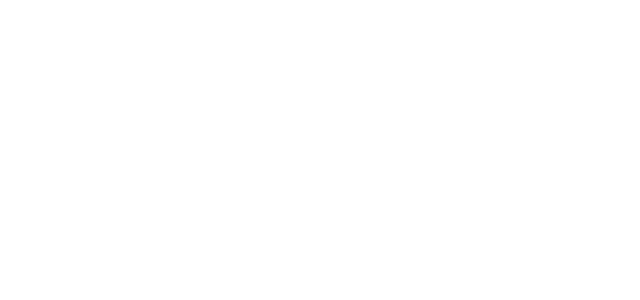
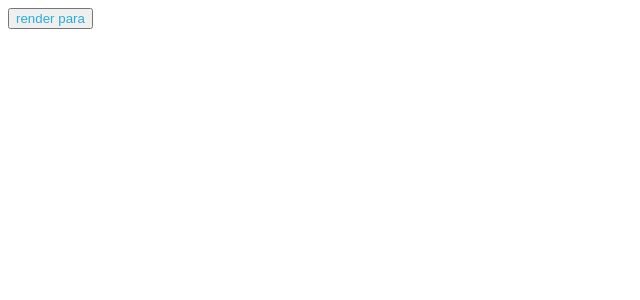
Before and after one commit to Birendrajha/React-Assignment---Button-Action-with-Class-Component, a React app: page / in a window 1280 px wide. Shown: the top 300 px of the page, without its empty margins (0-640 px from the left). Built offline with nearby package versions, Linux system fonts and the light colour scheme.

Commit message:
final commot

```diff
--- a/src/components/App.js
+++ b/src/components/App.js
@@ -6,10 +6,18 @@
 		super(props);
 	};
 
+
+renderpara =()=>{
+	    document.getElementById(paraf).innerText=this.props.children
+}
+
+
     render() {
     	return(
     		<div id="main">
 				{ /* Do not remove this main div!! */ }
+				<button id="click" onClick={this.renderpara}>render para</button>
+				 <p id="paraf"></p>
     		</div>
     	);
     }
--- a/src/index.js
+++ b/src/index.js
@@ -2,4 +2,6 @@
 import ReactDOM from "react-dom";
 import App from "./components/App";
 
-ReactDOM.render(<App />, document.getElementById("root"));
+ReactDOM.render(<App>
+    <p id="para"> Hello, I've learnt to use the full-stack evaluation tool. This makes me so happy</p>
+</App>, document.getElementById("root"));
```
